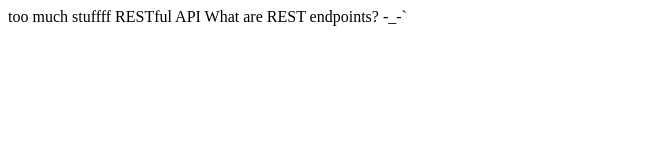
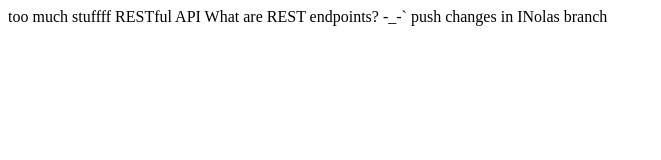
Before and after one commit to Inolas/WCA, a plain HTML site: page index.html in a window 1280 px wide. Shown: the whole page, without its empty margins (0-661 px from the left). Drawn offline with Linux system fonts and the light colour scheme.

Commit message:
initial push on Inolas branch

```diff
--- a/index.html
+++ b/index.html
@@ -10,6 +10,7 @@
         too much stuffff
         RESTful API
         What are REST endpoints? -_-`
+        push changes in INolas branch
     </div>
 </body>
 </html>
```
